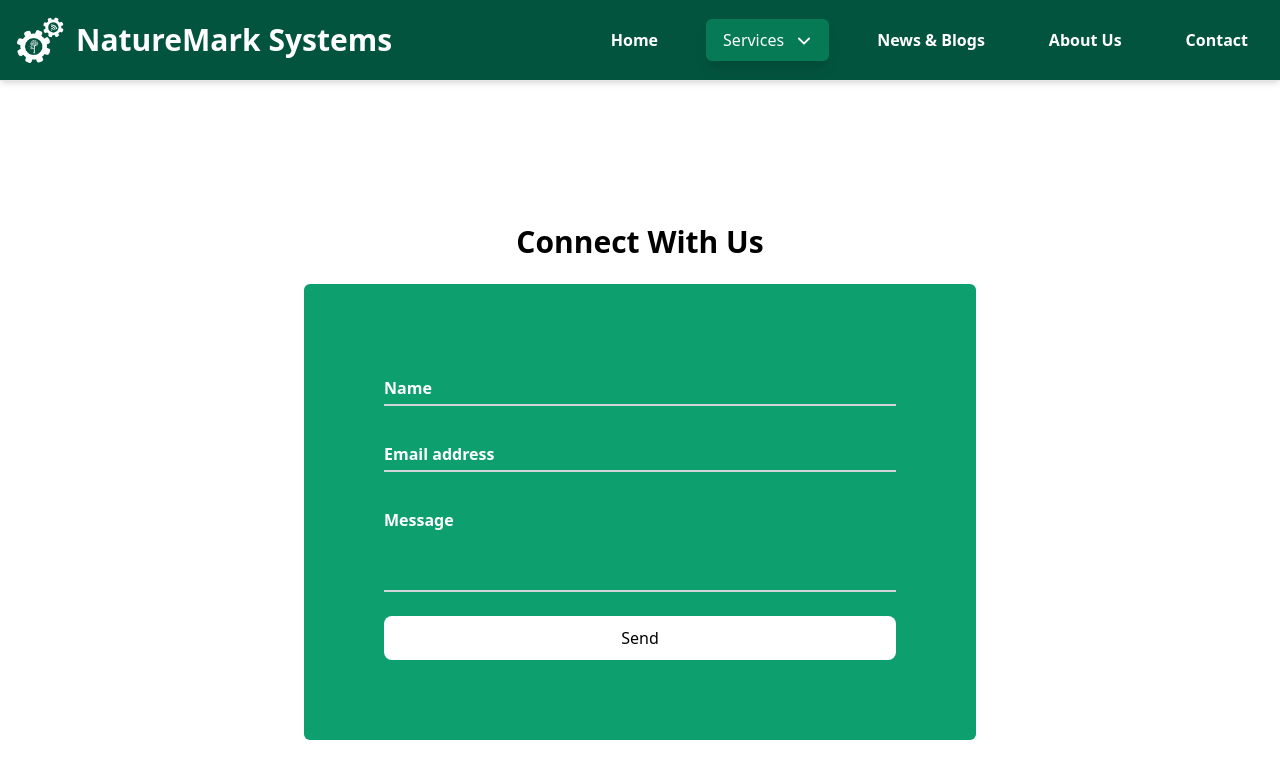
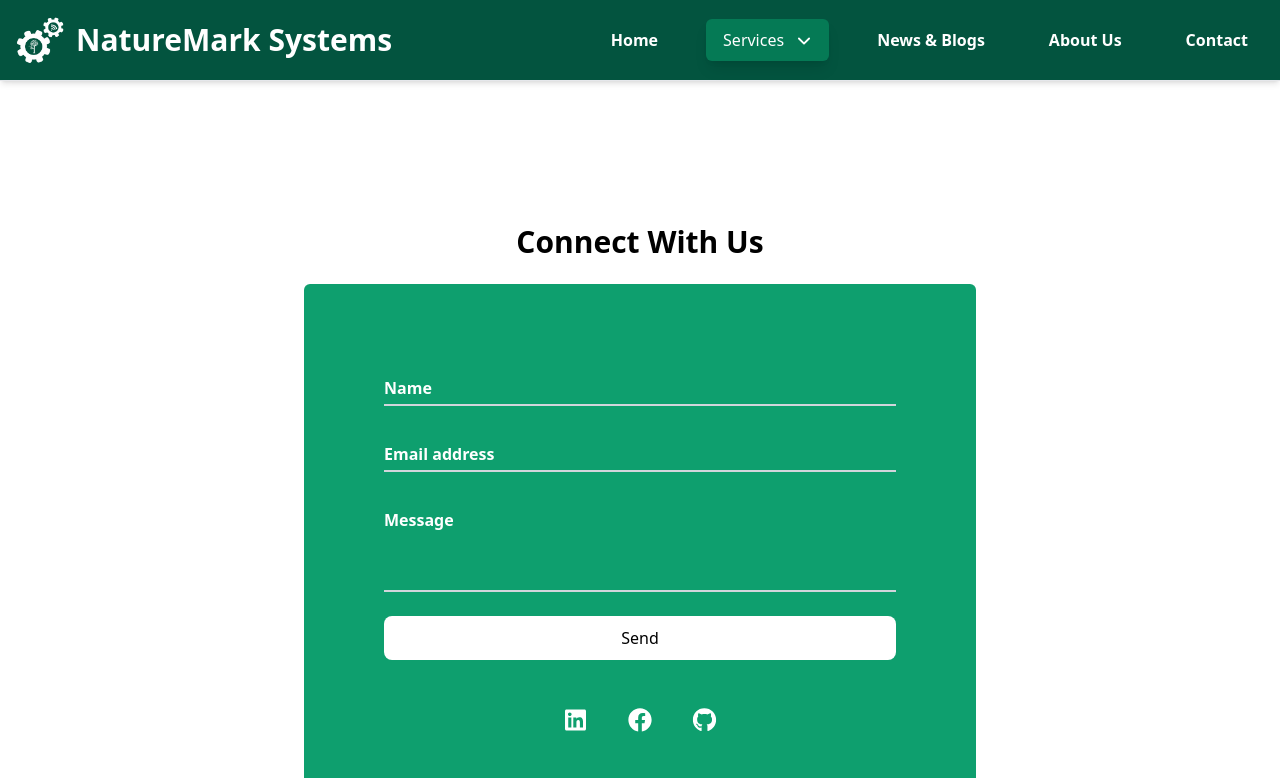
Before and after one commit to mshailesh7/MainWeb, a React (Vite) app: page /Contact in a window 1280 px wide. Shown: the top 778 px of the page. Built offline with nearby package versions, Linux system fonts and the light colour scheme; grey boxes are pictures that could not be loaded.

Commit message:
Linkedin, facebook and github icon added on contact us page

```diff
--- a/src/Components/ContactUs/Form.jsx
+++ b/src/Components/ContactUs/Form.jsx
@@ -55,6 +55,11 @@ function Form() {
       >
         Send
       </button>
+      <div className="flex justify-around w-3/12 mt-12 mx-auto scale-150">
+        <FaLinkedin className="text-white" />
+        <FaFacebook className="text-white" />
+        <FaGithub className="text-white" />
+      </div>
     </form>
   );
 }
```
